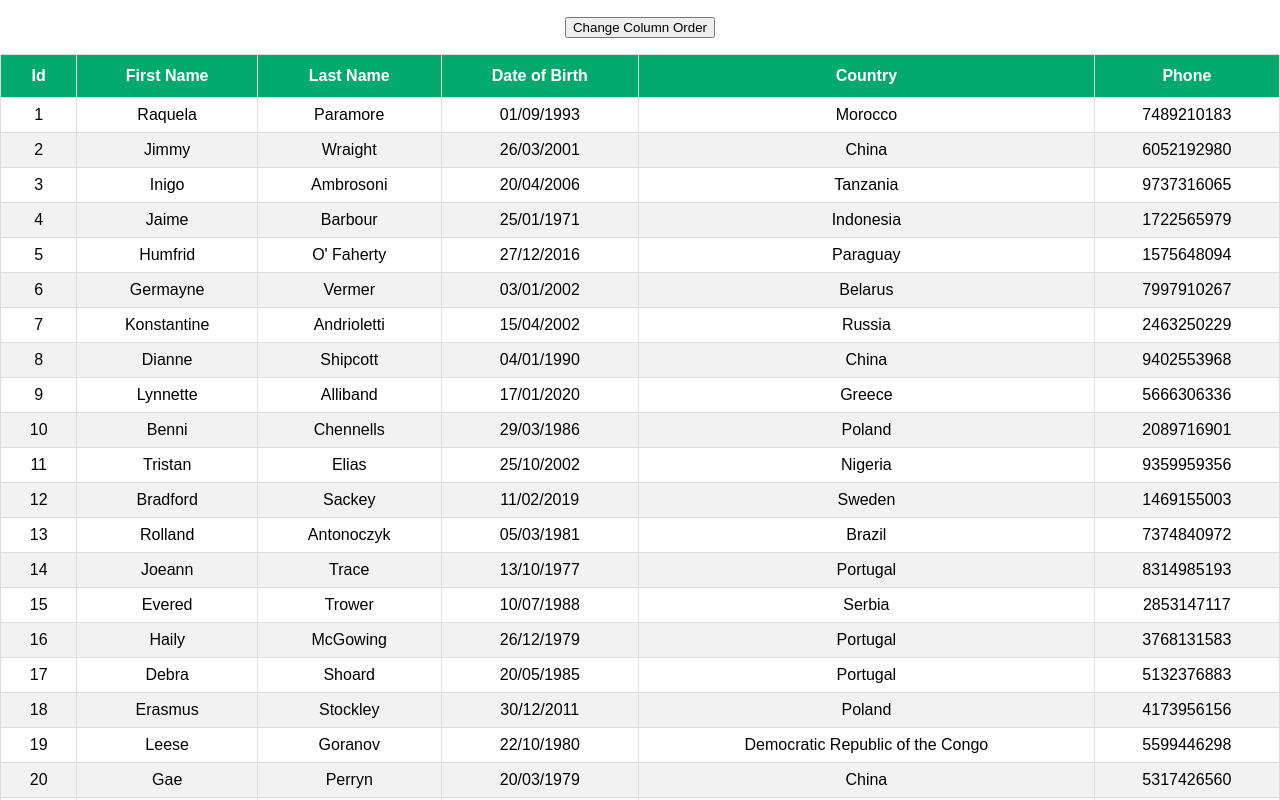
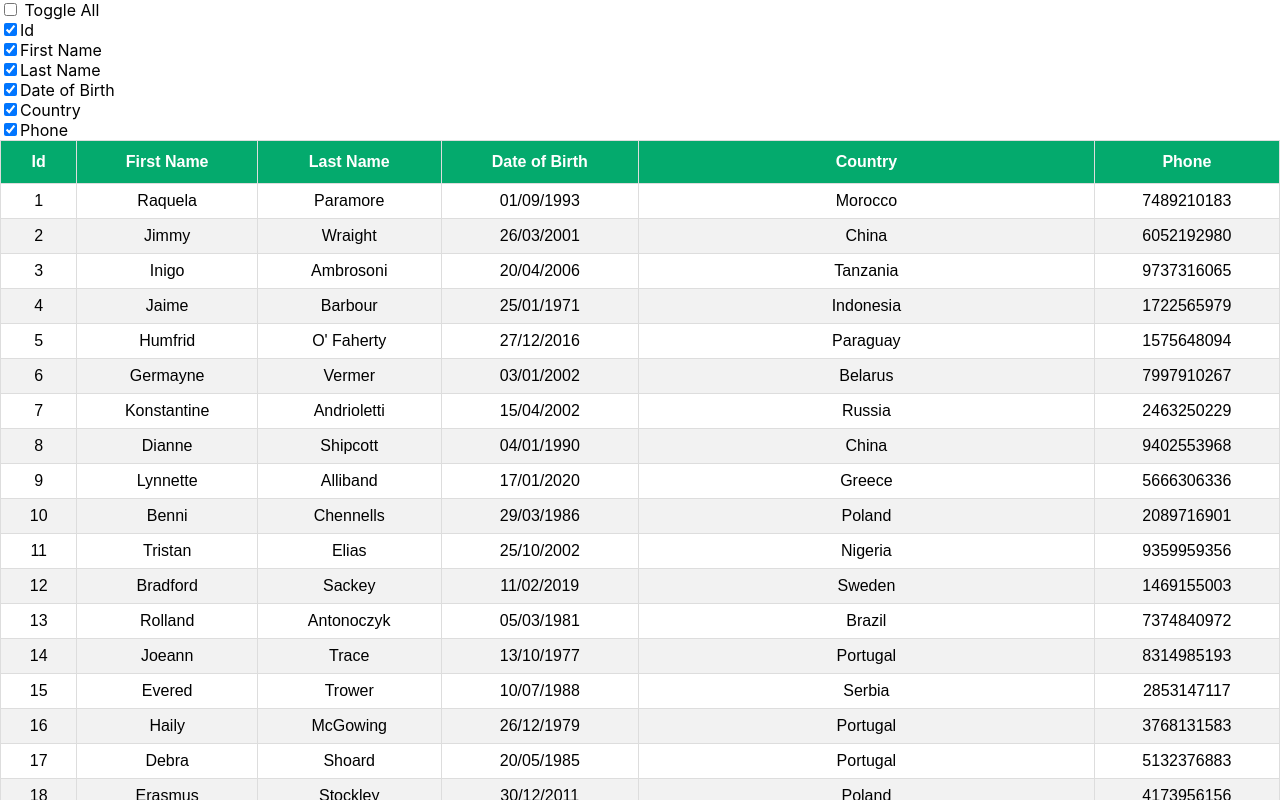
Before and after one commit to Balzak1976/react-table-demo, a React (Create React App) app: page / in a window 1280 px wide. Shown: the top 800 px of the page. Built offline with nearby package versions, Linux system fonts and the light colour scheme.

Commit message:
feat: create table with hidable column

```diff
--- a/src/App.js
+++ b/src/App.js
@@ -1,10 +1,10 @@
 import './App.css';
-import { ColumnOrder } from './components/ColumnOrder';
+import { ColumnHiding } from './components/ColumnHiding';
 
 function App() {
 	return (
 		<div className='App'>
-			<ColumnOrder/>
+			<ColumnHiding/>
 		</div>
 	);
 }
--- /dev/null
+++ b/src/components/ColumnHiding.js
@@ -0,0 +1,77 @@
+import React, { useMemo } from 'react';
+import { useTable } from 'react-table';
+import MOCK_DATA from './MOCK_DATA.json';
+import { COLUMNS } from './columns';
+import './table.css';
+import { Checkbox } from './Checkbox';
+
+export const ColumnHiding = () => {
+	const columns = useMemo(() => COLUMNS, []);
+	const data = useMemo(() => MOCK_DATA, []);
+
+	const {
+		getTableProps,
+		getTableBodyProps,
+		headerGroups,
+		footerGroups,
+		rows,
+		prepareRow,
+		allColumns,
+		getToggleHideAllColumnsProps,
+	} = useTable({
+		columns,
+		data,
+	});
+
+	return (
+		<>
+			<div className='checkbox__col-hiding'>
+				<div>
+					<Checkbox {...getToggleHideAllColumnsProps} /> Toggle All
+				</div>
+				{allColumns.map((column) => (
+					<div key={column.id}>
+						<label>
+							<input type='checkbox' {...column.getToggleHiddenProps()} />
+							{column.Header}
+						</label>
+					</div>
+				))}
+			</div>
+			<table {...getTableProps()}>
+				<thead>
+					{headerGroups.map((headerGroup) => (
+						<tr {...headerGroup.getHeaderGroupProps()}>
+							{headerGroup.headers.map((column) => (
+								<th {...column.getHeaderProps()}>{column.render('Header')}</th>
+							))}
+						</tr>
+					))}
+				</thead>
+				<tbody {...getTableBodyProps()}>
+					{rows.map((row) => {
+						prepareRow(row);
+						return (
+							<tr {...row.getRowProps()}>
+								{row.cells.map((cell) => {
+									return (
+										<td {...cell.getCellProps()}>{cell.render('Cell')}</td>
+									);
+								})}
+							</tr>
+						);
+					})}
+				</tbody>
+				<tfoot>
+					{footerGroups.map((footerGroup) => (
+						<tr {...footerGroup.getFooterGroupProps}>
+							{footerGroup.headers.map((column) => (
+								<td {...column.getFooterProps()}>{column.render('Footer')}</td>
+							))}
+						</tr>
+					))}
+				</tfoot>
+			</table>
+		</>
+	);
+};
--- a/src/components/table.css
+++ b/src/components/table.css
@@ -24,3 +24,7 @@
 pre {
   text-align: left;
 }
+
+.checkbox__col-hiding {
+  text-align: left;
+}
```
Also changed, not shown: screenshots/column-hidding.png (added), 1 other file (tests, documents, lock files or other folders).
